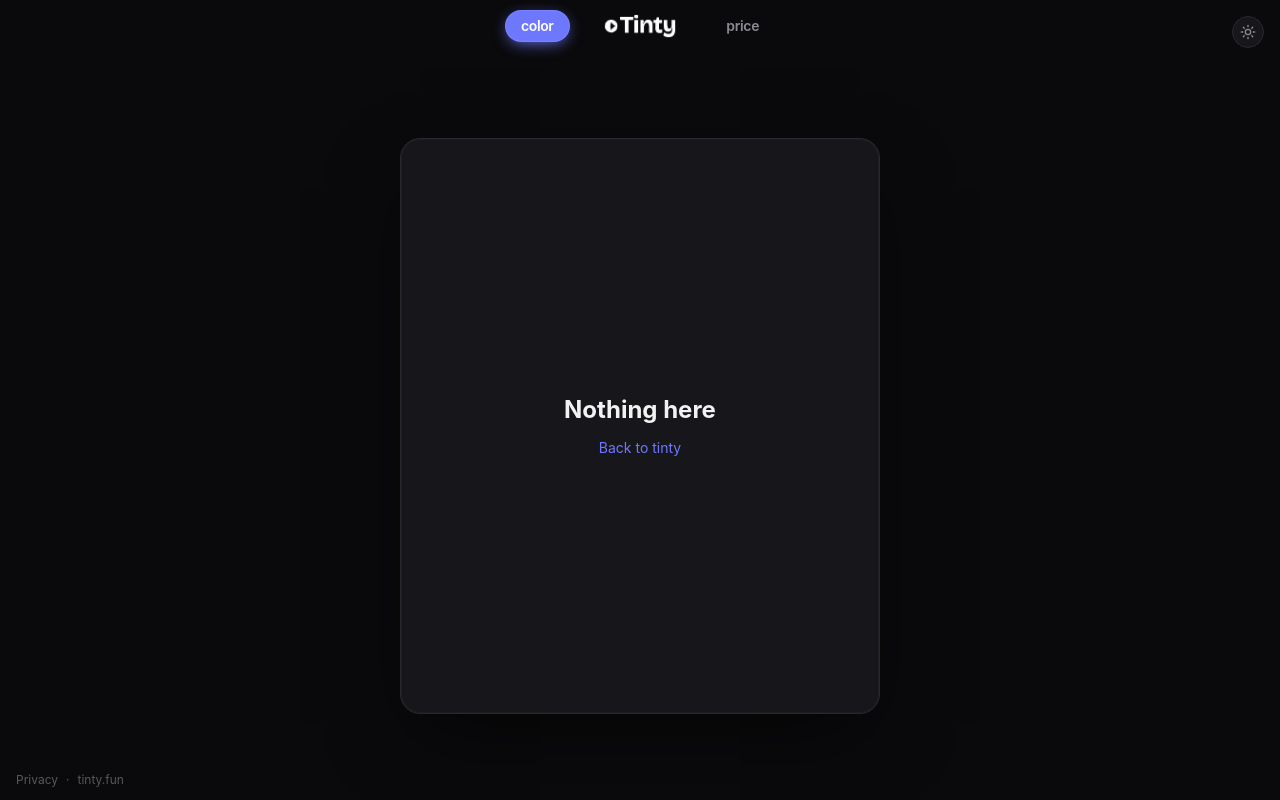
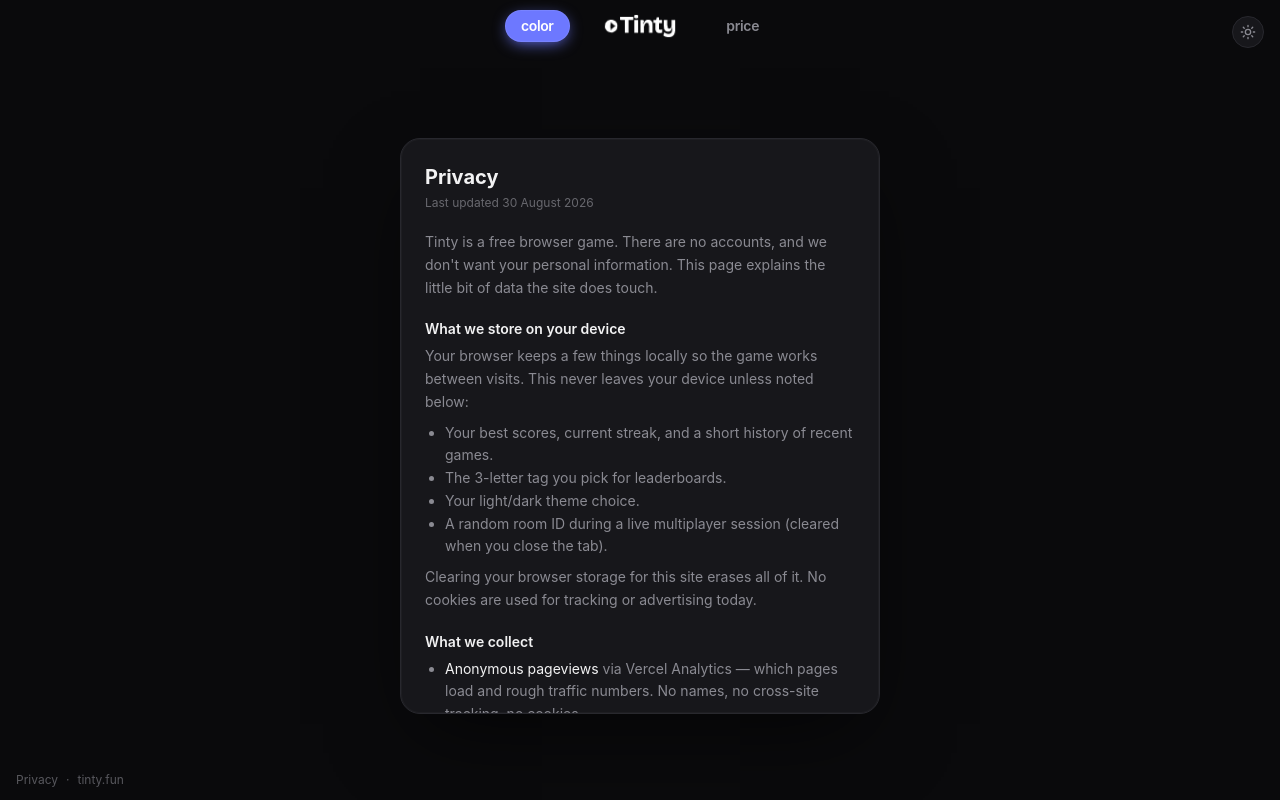
Before and after one commit to BhawaniSingh02/Tinty, a React (Vite) app: page /privacy in a window 1280 px wide. Built offline with nearby package versions, Linux system fonts and the light colour scheme; no server answers.

Commit message:
privacy policy page

```diff
--- a/src/App.tsx
+++ b/src/App.tsx
@@ -12,6 +12,7 @@
 import PriceChallengeGame from './routes/PriceChallengeGame.tsx'
 import PriceLiveRoute from './routes/PriceLiveRoute.tsx'
 import PriceDailyGame from './routes/PriceDailyGame.tsx'
+import Privacy from './routes/Privacy.tsx'
 import NotFound from './routes/NotFound.tsx'
 
 export default function App() {
@@ -30,6 +31,7 @@
         <Route path="/price/c/:code" element={<PriceChallengeGame />} />
         <Route path="/price/live/:code" element={<PriceLiveRoute />} />
         <Route path="/price/daily" element={<PriceDailyGame />} />
+        <Route path="/privacy" element={<Privacy />} />
         <Route path="*" element={<NotFound />} />
       </Routes>
       {/* Passive — renders nothing, sends pageviews only on the Vercel deploy. */}
--- /dev/null
+++ b/src/routes/Privacy.tsx
@@ -0,0 +1,150 @@
+import type { ReactNode } from 'react'
+import { Link } from 'react-router-dom'
+import Layout from '../components/layout/Layout.tsx'
+import GameCard from '../components/layout/GameCard.tsx'
+
+/**
+ * Plain-language privacy policy. Kept deliberately short — Tinty is a casual
+ * game site with no accounts and no server-side profile of any player.
+ *
+ * Everything here reflects what the code actually does:
+ *  - localStorage: solo/daily bests + streak (obfuscated key, see game/storage.ts),
+ *    Price Check bests (priceGame/storage.ts), 3-letter tag (game/player.ts),
+ *    theme choice (theme.ts); sessionStorage: a random live-room id (useLiveRoom.ts).
+ *  - Vercel Analytics (<Analytics/> in App.tsx): anonymous pageviews only.
+ *  - Supabase (lib/supabase.ts): daily leaderboard rows (tag + score) and a
+ *    global play counter. Live rooms are Realtime broadcast only — nothing
+ *    about a room or its players is stored.
+ *  - AdSense: not live yet; listed because it's planned.
+ */
+
+const UPDATED = '30 August 2026'
+
+function Section({ title, children }: { title: string; children: ReactNode }) {
+  return (
+    <section className="flex flex-col gap-1.5">
+      <h2 className="text-sm font-semibold text-text">{title}</h2>
+      <div className="flex flex-col gap-2 text-sm leading-relaxed text-text-dim">
+        {children}
+      </div>
+    </section>
+  )
+}
+
+export default function Privacy() {
+  return (
+    <Layout>
+      <GameCard>
+        <div className="flex h-full flex-col gap-5 overflow-y-auto p-6">
+          <header className="flex flex-col gap-1">
+            <h1 className="text-xl font-bold text-text">Privacy</h1>
+            <p className="text-xs text-text-dim/70">Last updated {UPDATED}</p>
+          </header>
+
+          <p className="text-sm leading-relaxed text-text-dim">
+            Tinty is a free browser game. There are no accounts, and we don't
+            want your personal information. This page explains the little bit of
+            data the site does touch.
+          </p>
+
+          <Section title="What we store on your device">
+            <p>
+              Your browser keeps a few things locally so the game works between
+              visits. This never leaves your device unless noted below:
+            </p>
+            <ul className="list-disc pl-5">
+              <li>Your best scores, current streak, and a short history of recent games.</li>
+              <li>The 3-letter tag you pick for leaderboards.</li>
+              <li>Your light/dark theme choice.</li>
+              <li>A random room ID during a live multiplayer session (cleared when you close the tab).</li>
+            </ul>
+            <p>
+              Clearing your browser storage for this site erases all of it. No
+              cookies are used for tracking or advertising today.
+            </p>
+          </Section>
+
+          <Section title="What we collect">
+            <ul className="list-disc pl-5">
+              <li>
+                <span className="text-text">Anonymous pageviews</span> via Vercel
+                Analytics — which pages load and rough traffic numbers. No
+                names, no cross-site tracking, no cookies.
+              </li>
+              <li>
+                <span className="text-text">Daily leaderboard entries</span> — if
+                you post a daily score, your 3-letter tag and that score are
+                saved so the board can be shown. That's the only thing tied to
+                you, and you chose the tag.
+              </li>
+              <li>
+                <span className="text-text">A global play counter</span> — a
+                single number that goes up by one each time a game finishes.
+              </li>
+            </ul>
+          </Section>
+
+          <Section title="Multiplayer">
+            <p>
+              Challenge and live games are fully anonymous. Room codes are random
+              and the 5 colors are derived from the code itself. During a live
+              match, players' tags and per-round scores are passed between
+              browsers in real time but are not written to any database.
+            </p>
+          </Section>
+
+          <Section title="What we don't collect">
+            <ul className="list-disc pl-5">
+              <li>No email, password, or account of any kind.</li>
+              <li>No name, address, phone number, or location.</li>
+              <li>No payment details — nothing on the site is for sale.</li>
+            </ul>
+          </Section>
+
+          <Section title="Third-party services">
+            <ul className="list-disc pl-5">
+              <li>
+                <span className="text-text">Vercel</span> — hosting and the
+                anonymous analytics described above.
+              </li>
+              <li>
+                <span className="text-text">Supabase</span> — database for the
+                daily leaderboard and play counter, and the realtime connection
+                for live games.
+              </li>
+              <li>
+                <span className="text-text">Google AdSense</span> — not active
+                yet. When ads go live, Google may set cookies and use data to
+                show ads. This page will be updated before that happens.
+              </li>
+            </ul>
+          </Section>
+
+          <Section title="Kids">
+            <p>
+              The site is fine for all ages and collects nothing that could
+              identify a child.
+            </p>
+          </Section>
+
+          <Section title="Changes">
+            <p>
+              If this policy changes, the date at the top changes with it.
+            </p>
+          </Section>
+
+          <Section title="Contact">
+            <p>
+              Questions? Email{' '}
+              <span className="text-text">[your-email@example.com]</span>.
+            </p>
+          </Section>
+
+          <Link to="/" className="text-sm text-accent">
+            Back to tinty
+          </Link>
+        </div>
+      </GameCard>
+    </Layout>
+  )
+}
```
